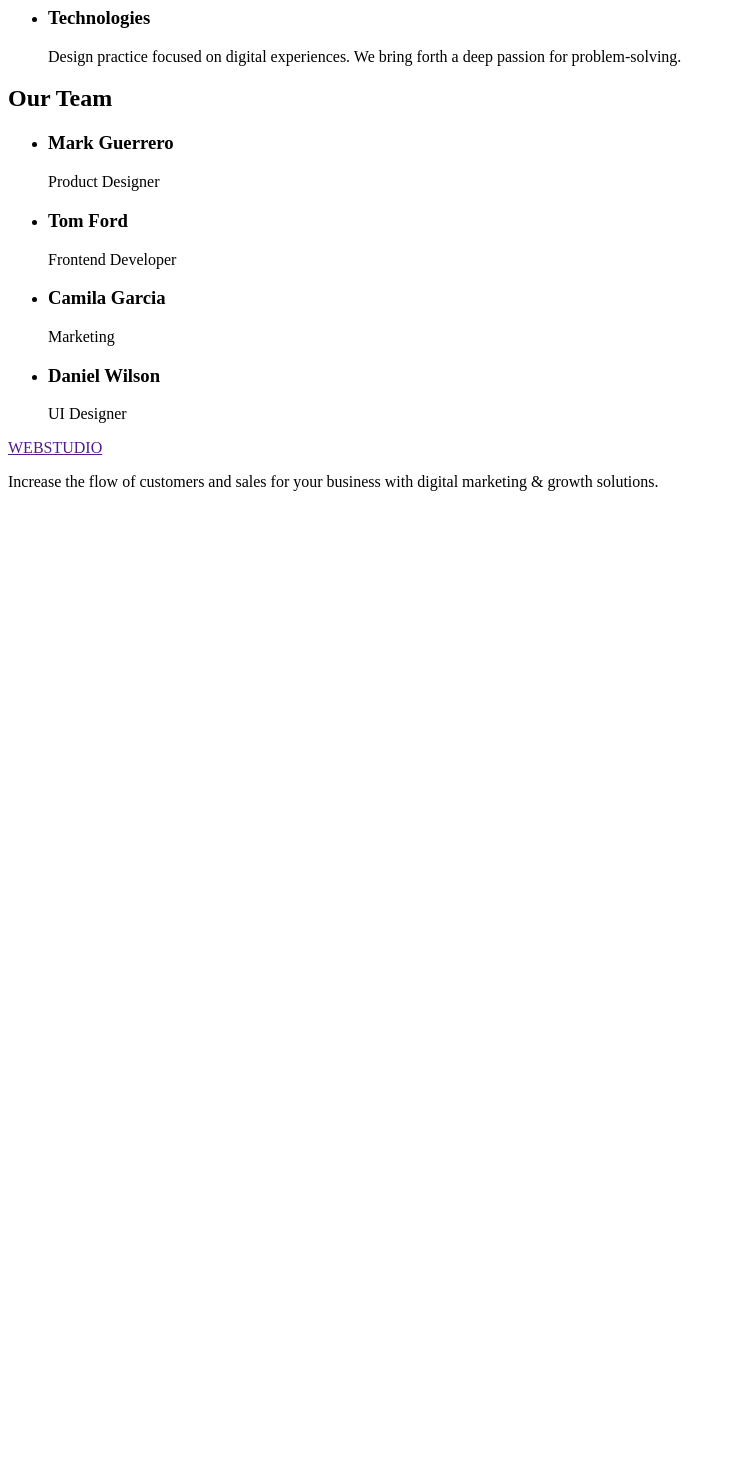
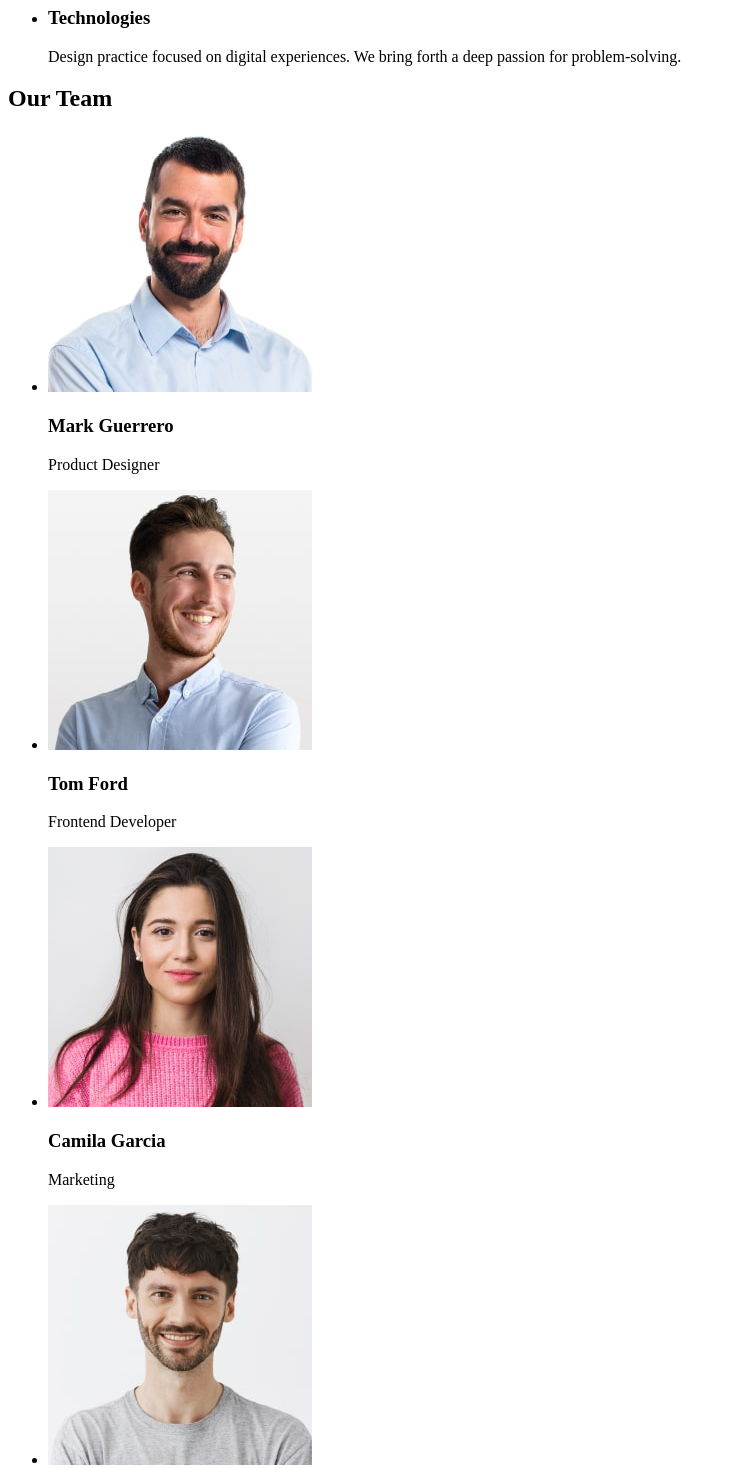
Before and after one commit to irynakorchmariuk/Practice, a plain HTML site: page index.html in a window 1280 px wide. Shown: the part 480-1948 px from the top of the page, without its empty margins (0-736 px from the left). Before the commit the page ends 987 px from the top, so only its background shows below. Drawn offline with Linux system fonts and the light colour scheme.

Commit message:
30.08-11.40

```diff
--- a/index.html
+++ b/index.html
@@ -28,6 +28,7 @@
         <button type="button">Order Service</button>
       </section>
       <section>
+        <h2 hidden>Advantages</h2>
         <ul>
           <li>
             <h3>Strategy</h3>
@@ -63,18 +64,42 @@
         <h2>Our Team</h2>
         <ul>
           <li>
+            <img
+              src="./images/img1-pr-des.jpg"
+              alt="Mark Guerrero Product Designer"
+              width="264"
+              height="260"
+            />
             <h3>Mark Guerrero</h3>
             <p>Product Designer</p>
           </li>
           <li>
+            <img
+              src="./images/img2-frontend.jpg"
+              alt="Tom Ford Frontend Developer"
+              width="264"
+              height="260"
+            />
             <h3>Tom Ford</h3>
             <p>Frontend Developer</p>
           </li>
           <li>
+            <img
+              src="./images/img3-marketing.jpg"
+              alt="Camila Garcia Marketing"
+              width="264"
+              height="260"
+            />
             <h3>Camila Garcia</h3>
             <p>Marketing</p>
           </li>
           <li>
+            <img
+              src="./images/img4-ui-des.jpg"
+              alt="Daniel Wilson UI Designer"
+              width="264"
+              height="260"
+            />
             <h3>Daniel Wilson</h3>
             <p>UI Designer</p>
           </li>
```
Also changed, not shown: images/img1-pr-des.jpg (added), images/img2-frontend.jpg (added), images/img3-marketing.jpg (added), images/img4-ui-des.jpg (added).
